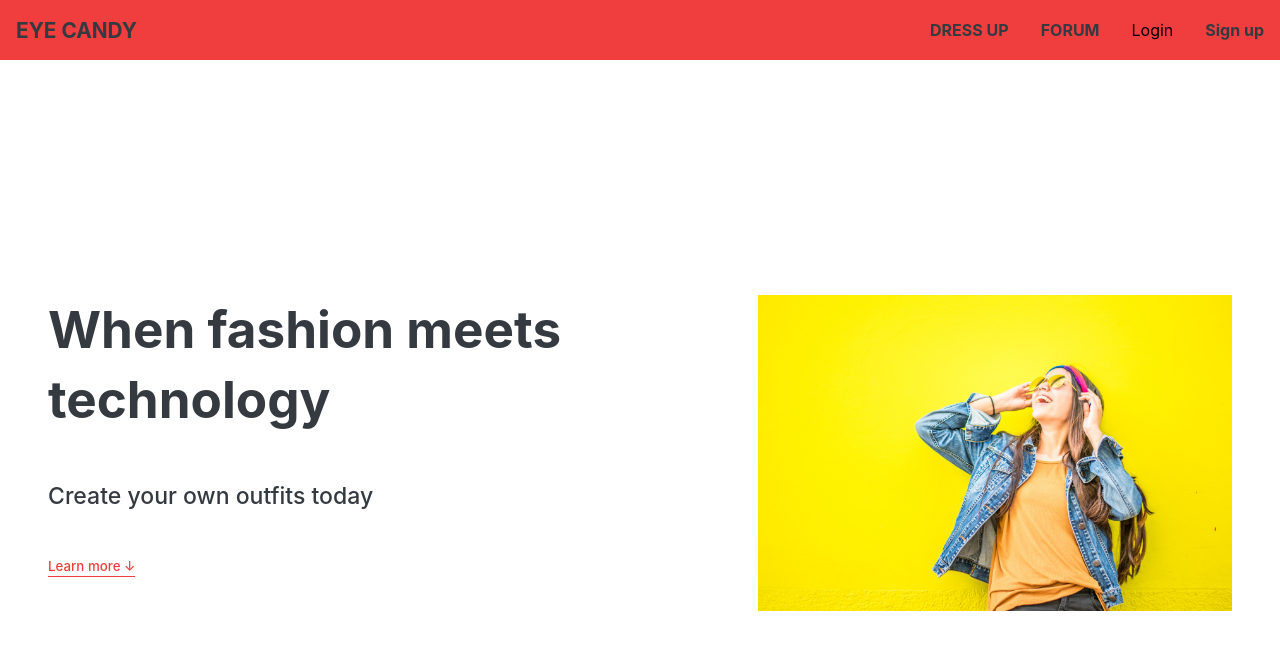
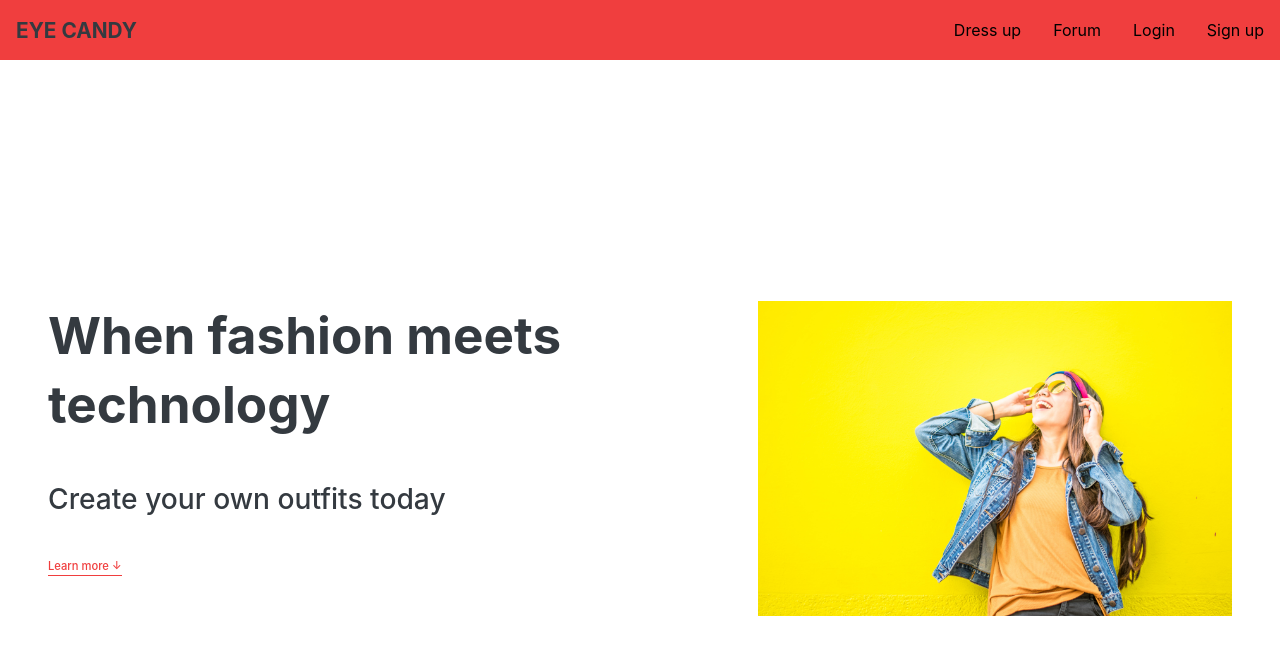
Before and after one commit to 490-Team-MAAKDE/490-Project, a React (Create React App) app in the folder Eye Candy Project/Code Design/Front-End/eye-candy/: page / in a window 1280 px wide. Shown: the top 654 px of the page. Built offline with nearby package versions, Linux system fonts and the light colour scheme.

Commit message:
tweaked font sizes and made navigation styles consistent

```diff
--- a/Eye Candy Project/Code Design/Front-End/eye-candy/src/Components/Navbar/Navbar.css
+++ b/Eye Candy Project/Code Design/Front-End/eye-candy/src/Components/Navbar/Navbar.css
@@ -17,11 +17,11 @@
 
 .drop {
   border: 0;
-  height: 60px;
-  width: 60px;
-  padding: 0.5rem;
+  height: 50px;
+  width: 50px;
+  padding: 0.1rem;
   border-radius: 50%;
-
+  background-color: #fff;
   cursor: pointer;
   transition: background-color 0.2s ease-in-out;
   position: absolute;
@@ -92,7 +92,7 @@
 
   .nav-menu li:hover {
     transition: all 0.2s ease-in;
-    background-color: #fde047;
+    background-color: #f03e3e;
   }
 
   .nav-menu li a {
--- a/Eye Candy Project/Code Design/Front-End/eye-candy/src/Components/Navbar/Navbar.js
+++ b/Eye Candy Project/Code Design/Front-End/eye-candy/src/Components/Navbar/Navbar.js
@@ -41,22 +41,16 @@ function Navbar() {
         <div className={isNavExpanded ? "nav-menu expanded" : "nav-menu"}>
           <ul>
             <li>
-              <a href="" className="nav">
-                <b> DRESS UP</b>
-              </a>
+              <Link>Dress up</Link>
             </li>
             <li>
-              <a href="" className="nav">
-                <b>FORUM</b>
-              </a>
+              <Link>Forum</Link>
             </li>
             <li>
               <Link to="Login">Login</Link>
             </li>
             <li>
-              <a href="" className="nav">
-                <b>Sign up</b>
-              </a>
+              <Link>Sign up</Link>
             </li>
           </ul>
         </div>
--- a/Eye Candy Project/Code Design/Front-End/eye-candy/src/Pages/Home.css
+++ b/Eye Candy Project/Code Design/Front-End/eye-candy/src/Pages/Home.css
@@ -36,7 +36,7 @@
   max-width: 100vw;
   display: grid;
   grid-template-columns: 3fr 2fr;
-  row-gap: 3rem;
+  row-gap: 2.7rem;
   align-content: center;
   justify-content: center;
   align-items: start;
@@ -216,15 +216,15 @@ h4 {
 
 @media screen and (max-width: 1400px) {
   h1 {
-    font-size: clamp(2.1rem, 4vw, 5.16rem);
+    font-size: clamp(1.2rem, 4vw, 5.16rem);
     transition: 0.5s;
   }
   h4 {
-    font-size: clamp(1.2rem, 1.44rem, 1.72rem);
+    font-size: clamp(0.7rem, 2.2vw, 2rem);
     transition: 0.5s;
   }
   .btn--text {
-    font-size: clamp(0.7rem, 0.833rem, 1rem);
+    font-size: clamp(0.6rem, 0.7rem, 0.833rem);
     transition: 0.5s;
   }
   .container-narrow {
```
